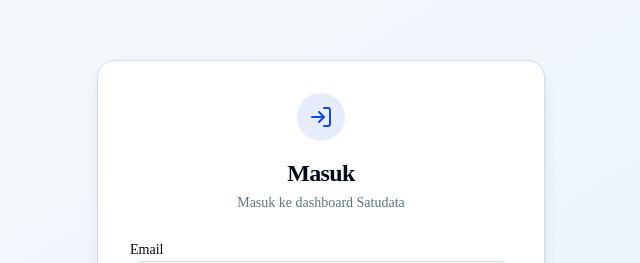
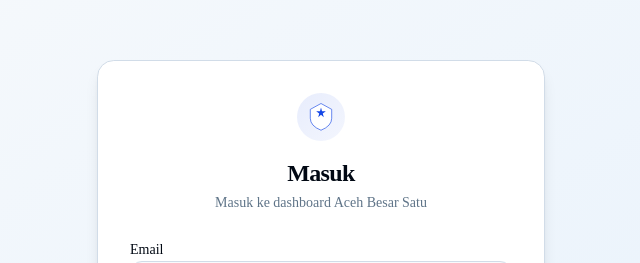
Before and after one commit to riqialfauzi/satudata, a Next.js app in the folder frontend/: page /login in a window 1280 px wide. Shown: the part 119-382 px from the top of the page, without its empty margins (319-959 px from the left). Built offline with nearby package versions, Linux system fonts and the light colour scheme; no server answers.

Commit message:
fix: ganti icon LogIn di halaman login dengan logo Aceh Besar

```diff
--- a/frontend/src/app/login/page.tsx
+++ b/frontend/src/app/login/page.tsx
@@ -8,7 +8,8 @@
 import { useRouter } from "next/navigation";
 import { useAuthStore } from "@/store/authStore";
 import { useEffect } from "react";
-import { LogIn, Mail, Lock, Eye, EyeOff } from "lucide-react";
+import Image from "next/image";
+import { Mail, Lock, Eye, EyeOff } from "lucide-react";
 
 const loginSchema = z.object({
   email: z.string().email("Email tidak valid"),
@@ -55,12 +56,18 @@
       <div className="w-full max-w-md space-y-6 rounded-xl border bg-card p-8 shadow-lg">
         {/* Header */}
         <div className="text-center">
-          <div className="mx-auto mb-4 flex h-12 w-12 items-center justify-center rounded-full bg-primary/10">
-            <LogIn className="h-6 w-6 text-primary" />
+          <div className="mx-auto mb-4 flex h-12 w-12 items-center justify-center rounded-full bg-gradient-to-br from-primary/10 to-primary/5">
+            <Image
+              src="/logo-icon.svg"
+              alt="Lambang Aceh Besar"
+              width={28}
+              height={28}
+              className="h-7 w-7"
+            />
           </div>
           <h1 className="text-2xl font-bold tracking-tight">Masuk</h1>
           <p className="mt-1 text-sm text-muted-foreground">
-            Masuk ke dashboard Satudata
+            Masuk ke dashboard Aceh Besar Satu
           </p>
         </div>
 
```
